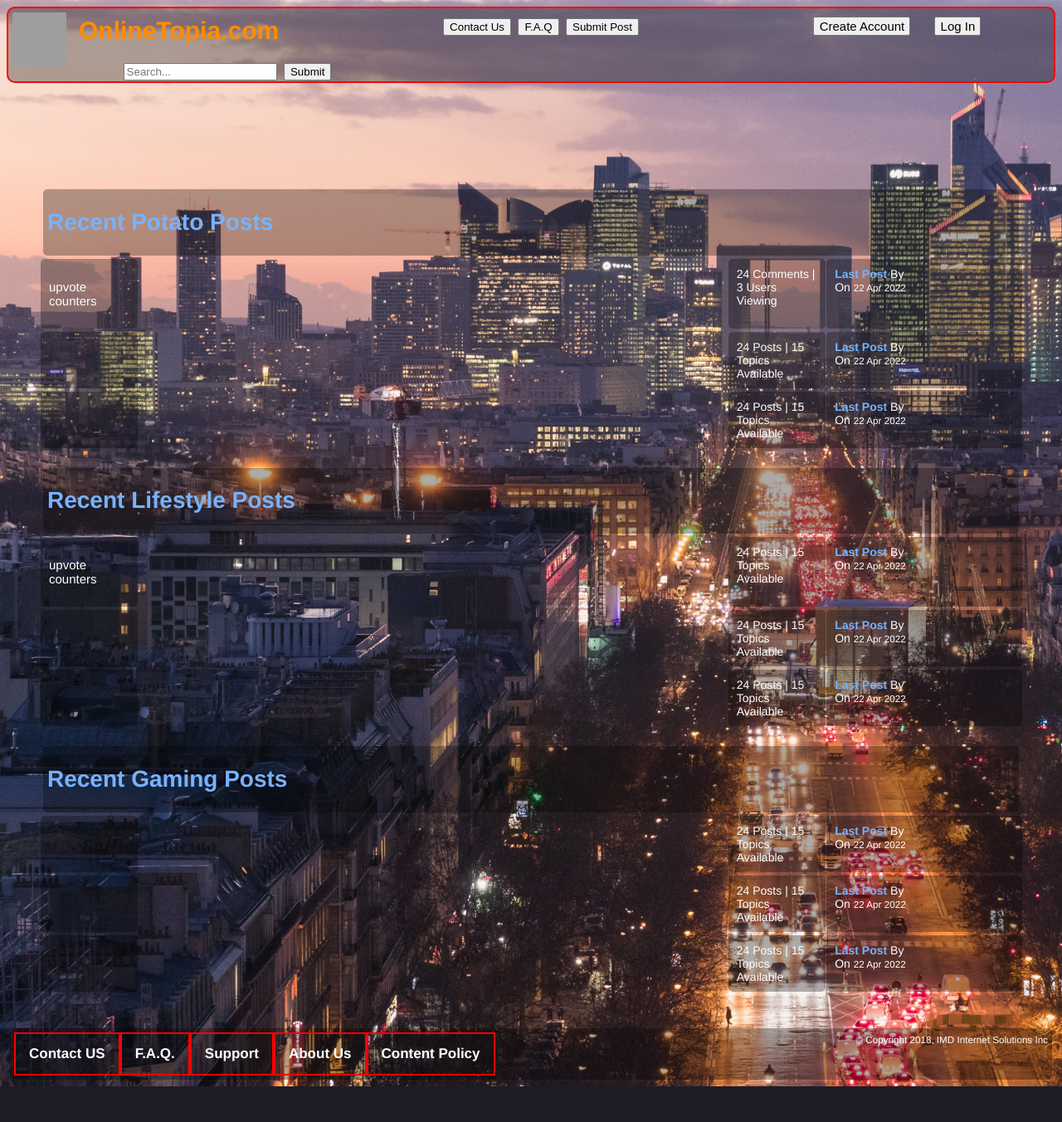
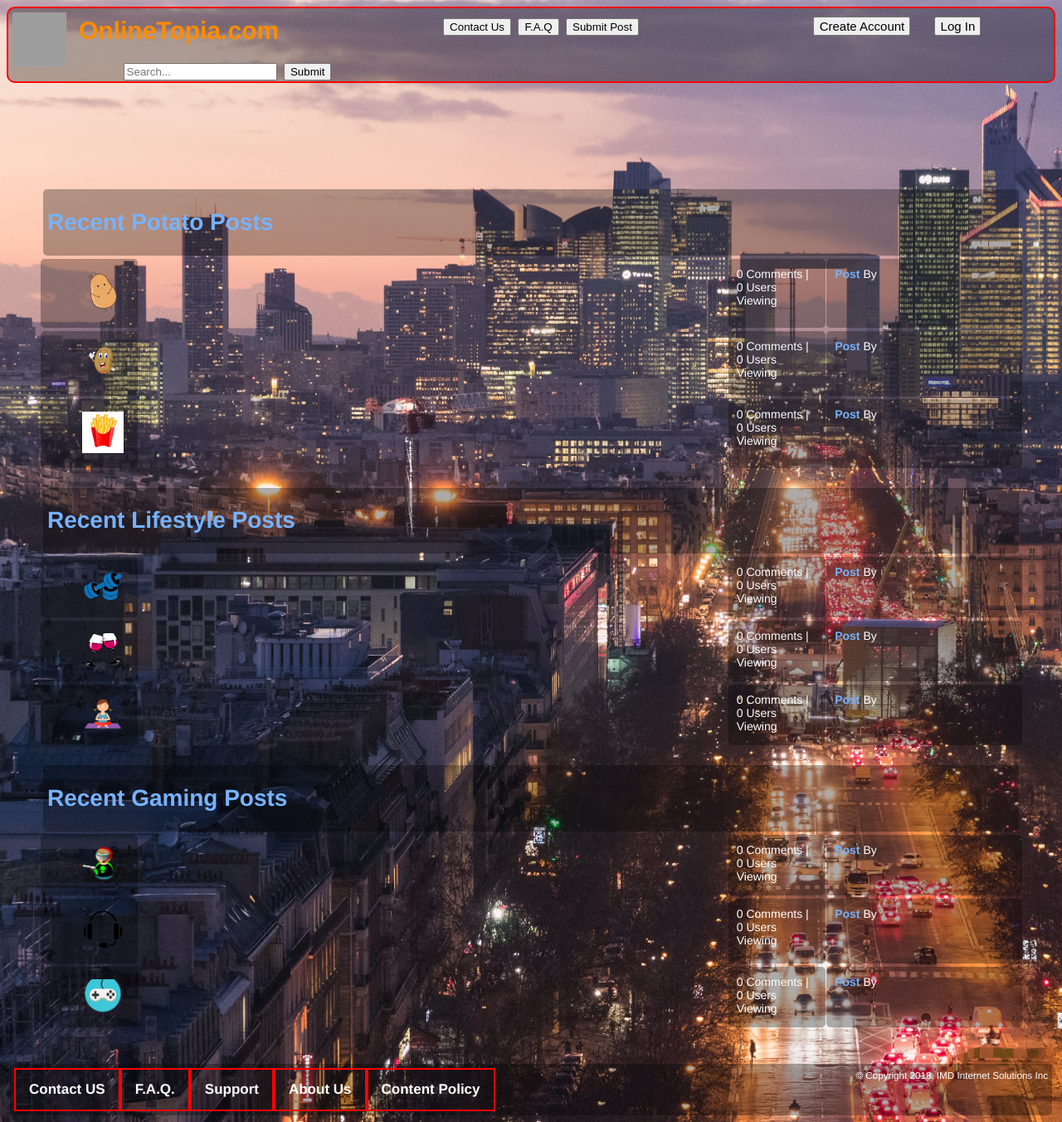
Before and after one commit to MattieWasTaken/WebDevSec, a PHP site: the page made by index.php in a window 1280 px wide. Shown: the whole page at 83% size. Before the commit the page ends 1309 px from the top, so only its background shows below. Run offline with PHP 8.4, Linux system fonts and the light colour scheme; data that the repository does not hold is empty; grey boxes are pictures that could not be loaded.

Commit message:
Pictures for posts

```diff
--- a/gaming.php
+++ b/gaming.php
@@ -53,6 +53,7 @@
             $result = mysqli_query($conn, $query);
             $resultCheck = mysqli_num_rows($result);
             $counter=0;
+            $postNumber=1;
             while($rows[]=mysqli_fetch_array($result)){
                 $potatoTitle1= $rows[$counter]['title'];
                 $potatoTopicID1 = $rows[$counter]['topic_id'];
@@ -61,7 +62,7 @@
                 echo "
                 <div class='subforum-row'>
         <div class='subforum-icon subform-column center'>
-                 <p>upvote counters</p>
+                 <h3>$postNumber.</h3>
             </div>
 
                 <form method='GET'>
@@ -83,6 +84,7 @@
                     </div>
                         ";
                 $counter++;
+                $postNumber++;
 
 
             }
--- a/index.css
+++ b/index.css
@@ -3,3 +3,42 @@
     background-repeat: no-repeat;
     background-size:cover;
 }
+
+.forum-picture1 img{
+    object-fit: cover;
+    height: 60px;
+    width: 80px;
+    justify-content: center;
+    margin-left: 25px;
+}
+.forum-picture2 img{
+    object-fit: cover;
+    height: 55px;
+    width: 60px;
+    justify-content: center;
+    margin-left: 35px;
+}
+
+.forum-picture3 img{
+    object-fit: cover;
+    height: 60px;
+    width: 60px;
+    justify-content: center;
+    margin-left: 35px;
+}
+
+.forum-picture4 img{
+    object-fit: cover;
+    height: 50px;
+    width: 60px;
+    justify-content: center;
+    margin-left: 35px;
+}
+
+.forum-picture5 img{
+    object-fit: cover;
+    height: 50px;
+    width: 60px;
+    justify-content: center;
+    margin-left: 25px;
+}
--- a/index.php
+++ b/index.php
@@ -78,7 +78,10 @@
 
             <div class="subforum-row">
                 <div class="subforum-icon subform-column center">
-                    <p>upvote counters</p>
+                    <div class="forum-picture1">
+                        <img src="pictures/potato1.png">
+                         <!-- <p>upvote counters</p> -->
+                    </div>
                 </div>
                 <form method='GET'>
                 <div class="subforum-description subforum-column">
@@ -89,20 +92,20 @@
                 </form>
 
             <div class="subforum-statistics subform-column center">
-                <span>24 Comments | 3 Users Viewing</span>
+                <span>0 Comments | 0 Users Viewing</span>
             </div>
 
             <div class="subforum-info subforum-column">
-              <b> <a href="">Last Post</a> </b> By <a href=""><?php echo $potatoUserID1 ?></a>
-                <br>
-                On <small>22 Apr 2022</small>
+              <b> <a href="">Post</a> </b> By <a href=""><?php echo $potatoUserID1 ?></a>
+
             </div>
 
             </div>
             <div class="subforum-row">
                 <div class="subforum-icon subform-column center">
-                    <i class="fa fa-car"></i>
-
+                    <div class="forum-picture2">
+                <img src="pictures/potato2.png">
+                     </div>
                 </div>
 
                 <div class="subforum-description subforum-column">
@@ -111,19 +114,20 @@
                 </div>
 
             <div class="subforum-statistics subform-column center">
-                <span>24 Posts | 15 Topics Available</span>
+            <span>0 Comments | 0 Users Viewing</span>
             </div>
 
             <div class="subforum-info subforum-column">
-              <b> <a href="">Last Post</a> </b> By <a href=""><?php echo $potatoUserID2 ?></a>
-                <br>
-                On <small>22 Apr 2022</small>
+              <b> <a href="">Post</a> </b> By <a href=""><?php echo $potatoUserID2 ?></a>
+
             </div>
 
             </div>
             <div class="subforum-row">
                 <div class="subforum-icon subform-column center">
-                    <i class="fa fa-car"></i>
+                <div class="forum-picture3">
+                        <img src="pictures/potato3.jpg">
+                    </div>
                 </div>
 
                 <div class="subforum-description subforum-column">
@@ -132,13 +136,12 @@
                 </div>
 
             <div class="subforum-statistics subform-column center">
-                <span>24 Posts | 15 Topics Available</span>
+            <span>0 Comments | 0 Users Viewing</span>
             </div>
 
             <div class="subforum-info subforum-column">
-              <b> <a href="">Last Post</a> </b> By <a href=""><?php echo $potatoUserID3 ?></a>
-                <br>
-                On <small>22 Apr 2022</small>
+              <b> <a href="">Post</a> </b> By <a href=""><?php echo $potatoUserID3 ?></a>
+
             </div>
             </div>
         </div>
@@ -174,7 +177,9 @@
 
             <div class="subforum-row">
             <div class="subforum-icon subform-column center">
-                    <p>upvote counters</p>
+            <div class="forum-picture4">
+                        <img src="pictures/lifestyle1.png">
+                    </div>
                 </div>
 
                 <div class="subforum-description subforum-column">
@@ -184,19 +189,21 @@
 
 
             <div class="subforum-statistics subform-column center">
-                <span>24 Posts | 15 Topics Available</span>
+            <span>0 Comments | 0 Users Viewing</span>
             </div>
 
             <div class="subforum-info subforum-column">
-              <b> <a href="">Last Post</a> </b> By <a href=""><?php echo $lifestyleUserID1 ?></a>
-                <br>
-                On <small>22 Apr 2022</small>
+              <b> <a href=""> Post</a> </b> By <a href=""><?php echo $lifestyleUserID1 ?></a>
+
             </div>
 
             </div>
             <div class="subforum-row">
                 <div class="subforum-icon subform-column center">
-                    <i class="fa fa-car"></i>
+                <div class="forum-picture4">
+                        <img src="pictures/lifestyle2.png">
+                         <!-- <p>upvote counters</p> -->
+                    </div>
                 </div>
 
                 <div class="subforum-description subforum-column">
@@ -206,19 +213,20 @@
 
 
             <div class="subforum-statistics subform-column center">
-                <span>24 Posts | 15 Topics Available</span>
+            <span>0 Comments | 0 Users Viewing</span>
             </div>
 
             <div class="subforum-info subforum-column">
-              <b> <a href="">Last Post</a> </b> By <a href=""><?php echo $lifestyleUserID2 ?></a>
-                <br>
-                On <small>22 Apr 2022</small>
+              <b> <a href="">Post</a> </b> By <a href=""><?php echo $lifestyleUserID2 ?></a>
             </div>
 
             </div>
             <div class="subforum-row">
                 <div class="subforum-icon subform-column center">
-                    <i class="fa fa-car"></i>
+                <div class="forum-picture4">
+                        <img src="pictures/lifestyle3.png">
+                         <!-- <p>upvote counters</p> -->
+                    </div>
                 </div>
 
                 <div class="subforum-description subforum-column">
@@ -228,13 +236,11 @@
 
 
             <div class="subforum-statistics subform-column center">
-                <span>24 Posts | 15 Topics Available</span>
+            <span>0 Comments | 0 Users Viewing</span>
             </div>
 
             <div class="subforum-info subforum-column">
-              <b> <a href="">Last Post</a> </b> By <a href=""><?php echo $lifestyleUserID3 ?></a>
-                <br>
-                On <small>22 Apr 2022</small>
+              <b> <a href="">Post</a> </b> By <a href=""><?php echo $lifestyleUserID3 ?></a>
             </div>
 
             </div>
@@ -272,8 +278,10 @@
 
             <div class="subforum-row">
                 <div class="subforum-icon subform-column center">
-                    <i class="fa fa-car"></i>
+                    <div class="forum-picture5">
+                <img src="pictures/gaming1.png">
                 </div>
+        </div>
 
                 <div class="subforum-description subforum-column">
                 <h1> <a href="Post.php?topic_id=<?php echo $gamingTopicID1?>"><?php echo $gamingTitle1 ?></a></h1>
@@ -281,20 +289,20 @@
                 </div>
 
                 <div class="subforum-statistics subform-column center">
-                <span>24 Posts | 15 Topics Available</span>
+                <span>0 Comments | 0 Users Viewing</span>
                 </div>
 
                 <div class="subforum-info subforum-column">
-              <b> <a href="">Last Post</a> </b> By <a href=""><?php echo $gamingUserID1 ?></a>
-                <br>
-                On <small>22 Apr 2022</small>
+              <b> <a href="">Post</a> </b> By <a href=""><?php echo $gamingUserID1 ?></a>
             </div>
 
         </div>
     </div>
     <div class="subforum-row">
         <div class="subforum-icon subform-column center">
-            <i class="fa fa-car"></i>
+        <div class="forum-picture2">
+                <img src="pictures/gaming2.png">
+                </div>
         </div>
 
         <div class="subforum-description subforum-column">
@@ -304,19 +312,20 @@
 
 
     <div class="subforum-statistics subform-column center">
-        <span>24 Posts | 15 Topics Available</span>
+    <span>0 Comments | 0 Users Viewing</span>
     </div>
 
     <div class="subforum-info subforum-column">
-              <b> <a href="">Last Post</a> </b> By <a href=""><?php echo $gamingUserID2 ?></a>
-                <br>
-                On <small>22 Apr 2022</small>
+              <b> <a href="">Post</a> </b> By <a href=""><?php echo $gamingUserID2 ?></a>
+
             </div>
 
     </div>
     <div class="subforum-row">
         <div class="subforum-icon subform-column center">
-            <i class="fa fa-car"></i>
+        <div class="forum-picture4">
+                <img src="pictures/gaming3.png">
+                </div>
         </div>
 
         <div class="subforum-description subforum-column">
@@ -327,13 +336,11 @@
 
 
     <div class="subforum-statistics subform-column center">
-        <span>24 Posts | 15 Topics Available</span>
+    <span>0 Comments | 0 Users Viewing</span>
     </div>
 
     <div class="subforum-info subforum-column">
-              <b> <a href="">Last Post</a> </b> By <a href=""><?php echo $gamingUserID3 ?></a>
-                <br>
-                On <small>22 Apr 2022</small>
+              <b> <a href="">Post</a> </b> By <a href=""><?php echo $gamingUserID3 ?></a>
             </div>
 
     </div>
--- a/style.css
+++ b/style.css
@@ -10,6 +10,8 @@
 
     color: #fefefe;
 }
+
+
 
 a{
     color: #77B2FF;
```
Also changed, not shown: pictures/gaming1.png (added), pictures/gaming2.png (added), pictures/gaming3.png (added), pictures/lifestyle1.png (added), pictures/lifestyle2.png (added), pictures/lifestyle3.png (added), pictures/potato1.png (added), pictures/potato2.png (added), pictures/potato3.jpg (added).
